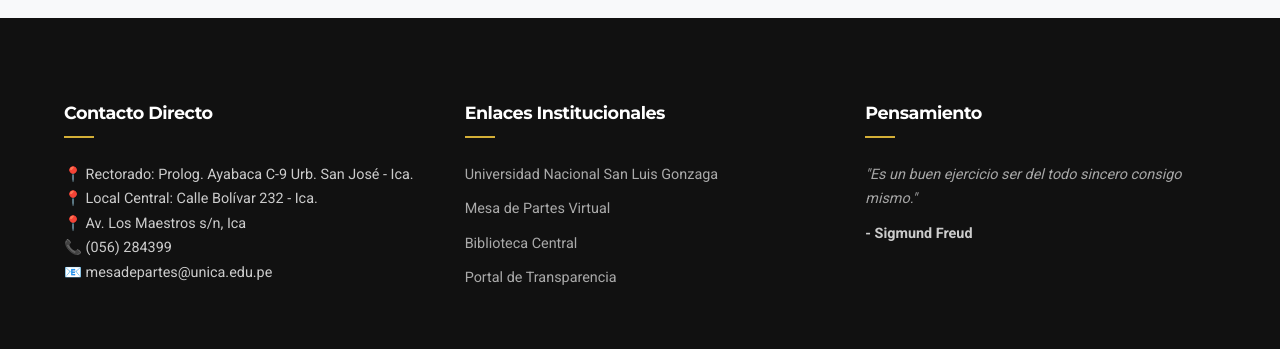
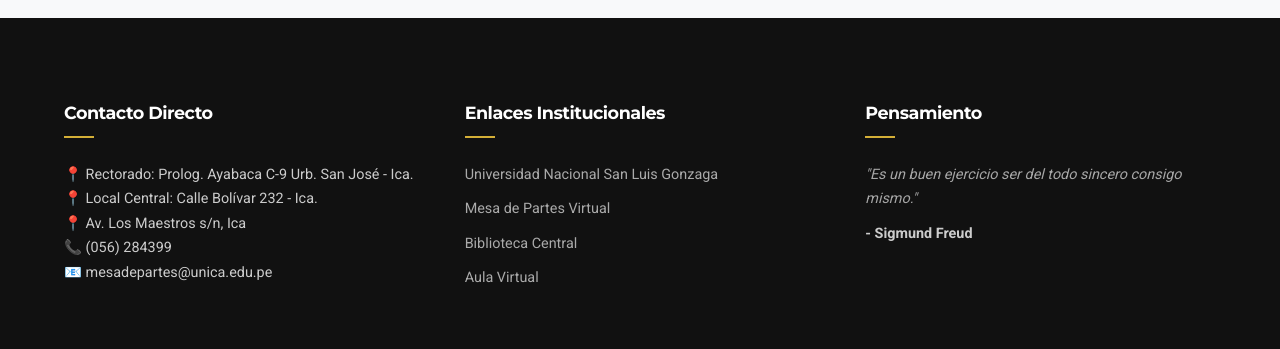
Before and after one commit to yeltsinflores11-blip/Facultad-de-psicologia, a plain HTML site: page index.html in a window 1280 px wide. Shown: the part 6460-6809 px from the top of the page. Drawn offline with Linux system fonts and the light colour scheme.

Commit message:
Update index.html

```diff
--- a/index.html
+++ b/index.html
@@ -1158,7 +1158,8 @@
                     <a href="https://www.unica.edu.pe/">Universidad Nacional San Luis Gonzaga</a>
                     <a href="https://serviciosacademicos.unica.edu.pe/plataforma/">Mesa de Partes Virtual</a>
                     <a href="https://serviciosacademicos.unica.edu.pe/biblioteca.php">Biblioteca Central</a>
-                    <a href="https://www.unica.edu.pe/transparencia/univ/index.php">Portal de Transparencia</a>
+                    <a href="aula.html">Aula Virtual</a>
+
                 </div>
                 <div class="footer-col">
                     <h4>Pensamiento</h4>
```
